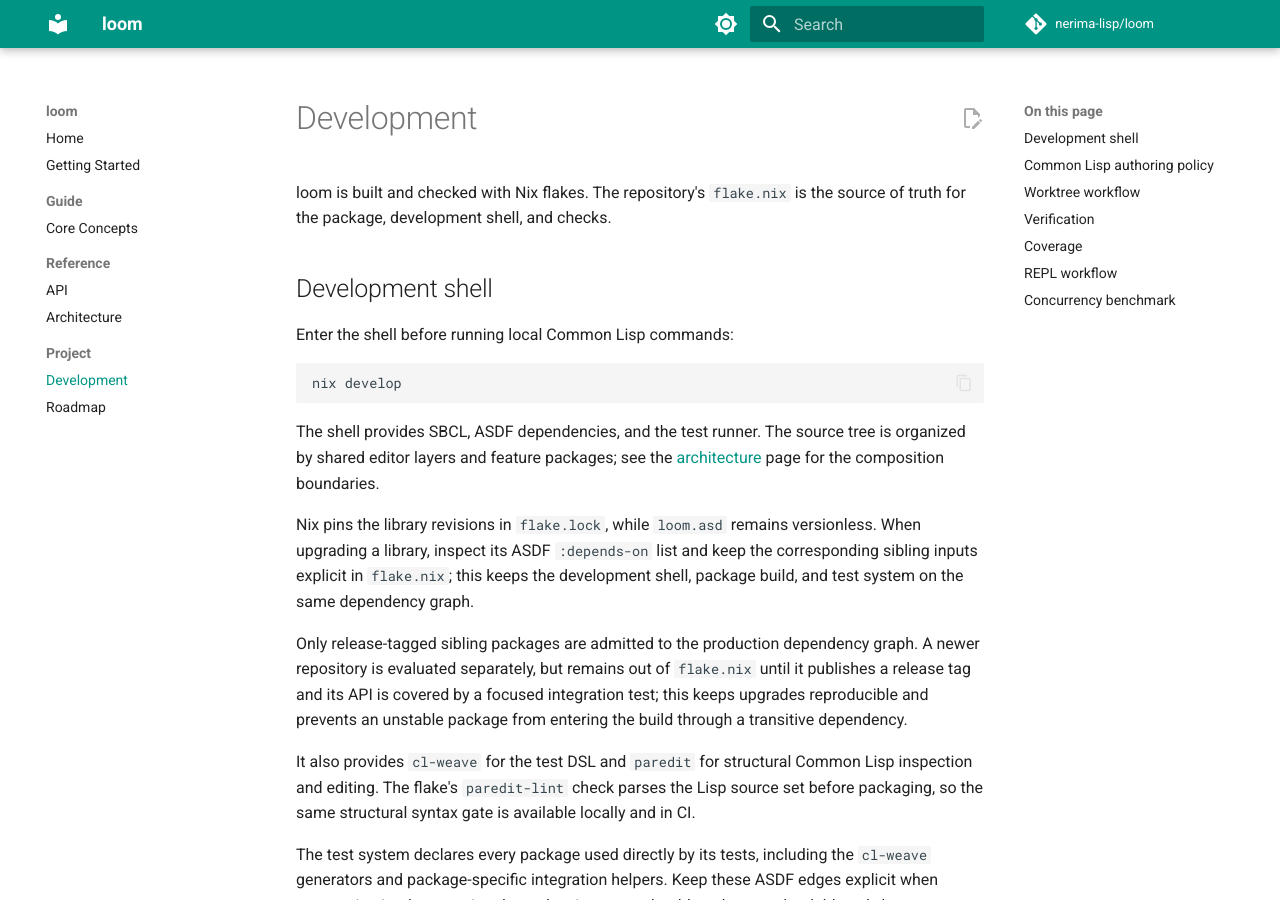
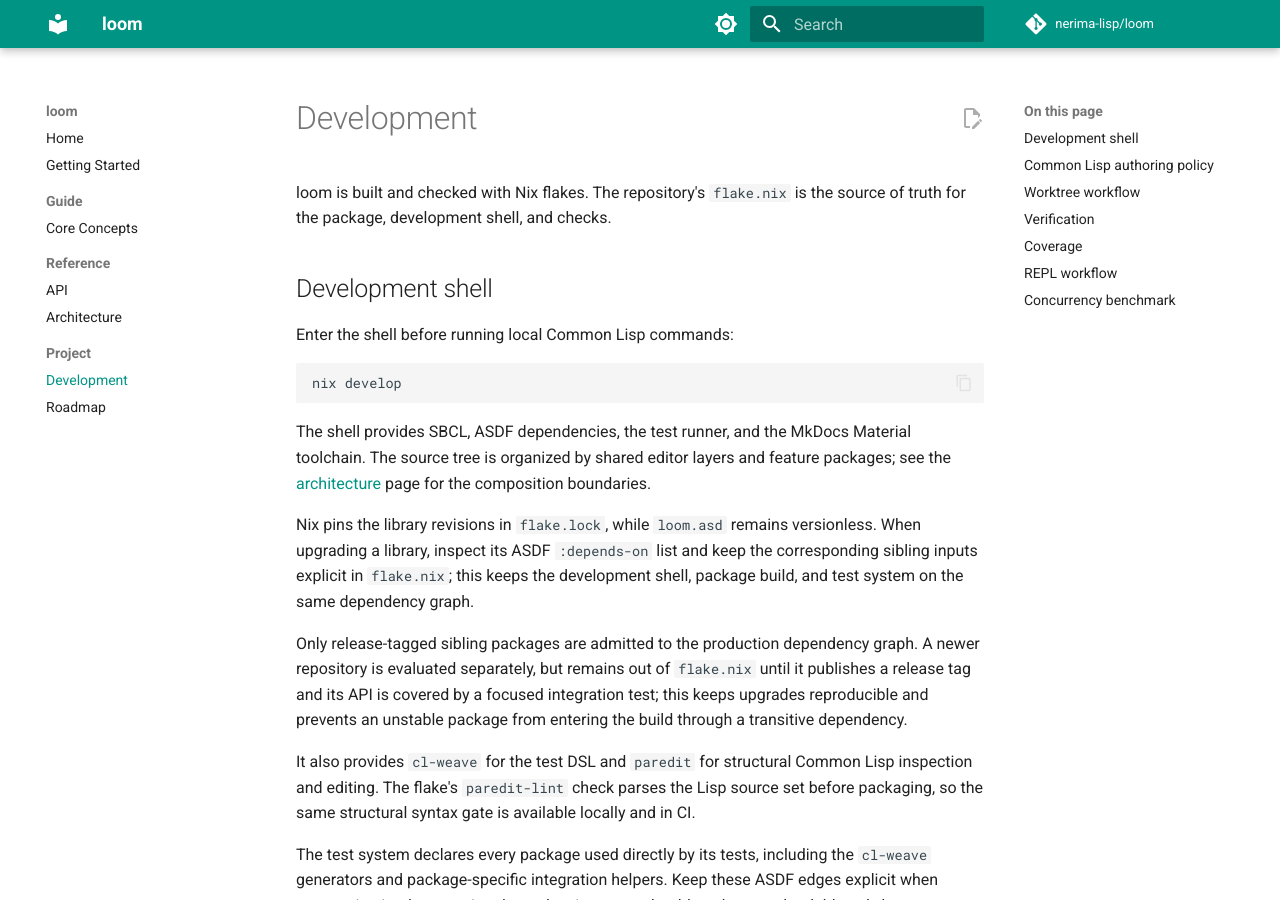
Before and after one commit to nerima-lisp/loom, an MkDocs documentation site: the page built from docs/src/project/development.md, in a window 1280 px wide and 900 px high. Built offline with MkDocs 1.6.1 and Material for MkDocs 9.7.7, drawn with Linux system fonts in a browser that asks for light colours; comment, search, counter and statistics services are not loaded.

Commit message:
build: expose mkdocs in development shell

````diff
--- a/docs/src/project/development.md
+++ b/docs/src/project/development.md
@@ -11,8 +11,9 @@ Enter the shell before running local Common Lisp commands:
 nix develop
 ```
 
-The shell provides SBCL, ASDF dependencies, and the test runner. The source
-tree is organized by shared editor layers and feature packages; see the
+The shell provides SBCL, ASDF dependencies, the test runner, and the MkDocs
+Material toolchain. The source tree is organized by shared editor layers and
+feature packages; see the
 [architecture](../reference/architecture.md) page for the composition
 boundaries.
 
````
Also changed, not shown: 1 other file.
